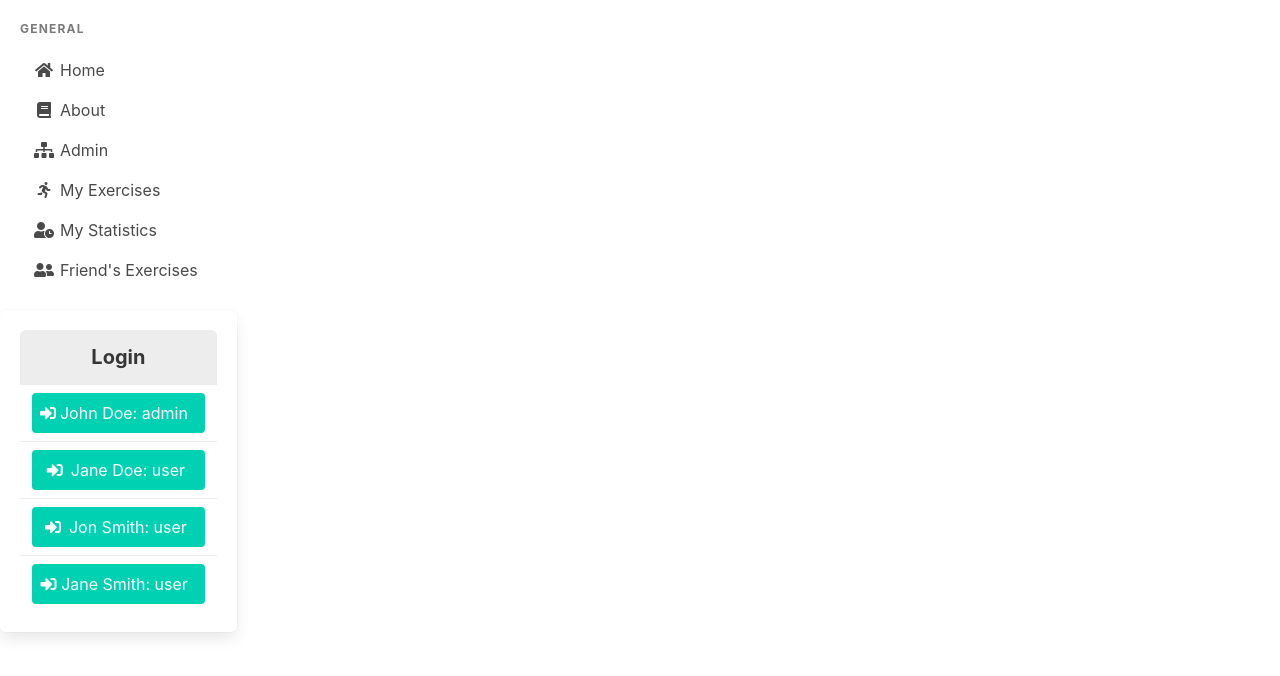
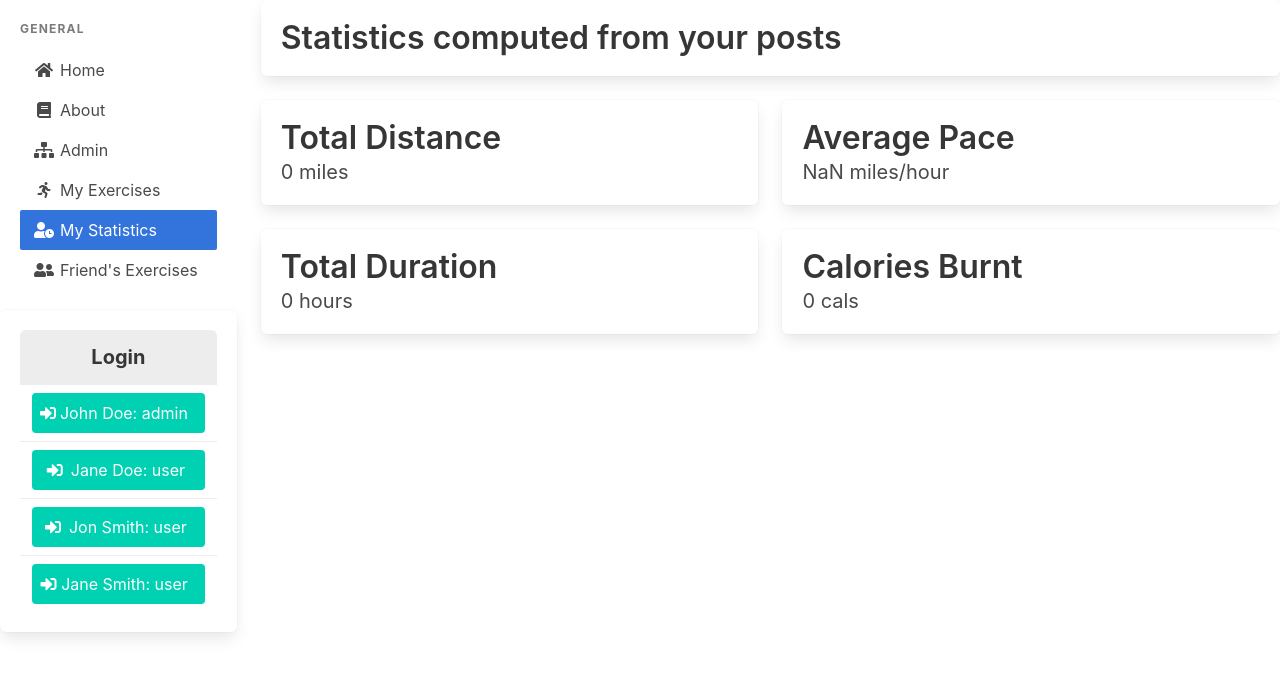
Before and after one commit to will-rubin/WebProgrammingF2023, a Vue app in the folder client/ExerciseTracker/: page /stats in a window 1280 px wide. Shown: the top 676 px of the page. Built offline with nearby package versions, Linux system fonts and the light colour scheme.

Commit message:
statistics

```diff
--- a/client/ExerciseTracker/src/components/Sidebar.vue
+++ b/client/ExerciseTracker/src/components/Sidebar.vue
@@ -62,7 +62,7 @@ const isActive = ref(false)
                 </router-link>
             </li>
             <li>
-                <router-link to="/myExercises" exact>
+                <router-link to="/stats" exact>
                     <span class="icon-text">
                         <span class="icon">
                             <i class="fas fa-user-clock"></i>
@@ -72,7 +72,7 @@ const isActive = ref(false)
                 </router-link>
             </li>
             <li>
-                <router-link to="/Friends" exact>
+                <router-link to="/friends" exact>
                     <span class="icon-text">
                         <span class="icon">
                             <i class="fas fa-user-friends"></i>
--- a/client/ExerciseTracker/src/views/AdminView.vue
+++ b/client/ExerciseTracker/src/views/AdminView.vue
@@ -209,7 +209,7 @@ function editExistingUser(user: User, newIDEdit: number, fName: string, lName: s
     </div>
     <div class="columns" v-else>
         <div class="column has-text-centered">
-            <box>
+            <box class="box">
                <h1>You are not authorized to view this page.</h1>
             </box>
         </div>
--- a/client/ExerciseTracker/src/views/StatsView.vue
+++ b/client/ExerciseTracker/src/views/StatsView.vue
@@ -1,10 +1,67 @@
 <script setup lang="ts">
+import { computed, ref } from 'vue';
+import { getSession } from '@/model/session';
+import { getPosts } from '@/model/exercisePosts';
+
+let posts = getPosts();
+
+const distanceTotal = computed(() => {
+    let total = 0;
+    for (let i = 0; i < posts.length; i++) {
+        if(posts[i].author == getSession().user?.email) {
+            total += posts[i].distance;
+        }
+    }
+    return total;
+});
+
+const durationTotal = computed(() => {
+    let total = 0;
+    for (let i = 0; i < posts.length; i++) {
+        if(posts[i].author == getSession().user?.email) {
+            total += posts[i].duration;
+        }
+    }
+    return total;
+});
+
+const averagePace = computed(() => {
+    return distanceTotal.value / durationTotal.value;
+});
+
+const caloriesBurnt = computed(() => {
+    return durationTotal.value * 3.5;
+});
 
 </script>
 
 <template>
-    <div>
-
+    <div class="box">
+        <h1 class="title">
+            Statistics computed from your posts
+        </h1>
+    </div>
+    <div class="tile is-ancestor">
+        <div class="tile is-parent is-vertical">
+            <article class="tile is-child box">
+                <p class="title">Total Distance</p>
+                <p class="subtitle">{{ distanceTotal }} miles</p>
+            </article>
+            <article class="tile is-child box">
+                <p class="title">Total Duration</p>
+                <p class="subtitle">{{ durationTotal }} hours</p>
+            </article>
+        </div>
+        <div class="tile is-parent is-vertical">
+            <article class="tile is-child box">
+                <p class="title">Average Pace</p>
+                <p class="subtitle">{{ averagePace }} miles/hour</p>
+            </article>
+            <article class="tile is-child box">
+                <p class="title">Calories Burnt</p>
+                <p class="subtitle">{{ caloriesBurnt }} cals</p>
+            </article>
+        </div>
     </div>
 </template>
 
```
